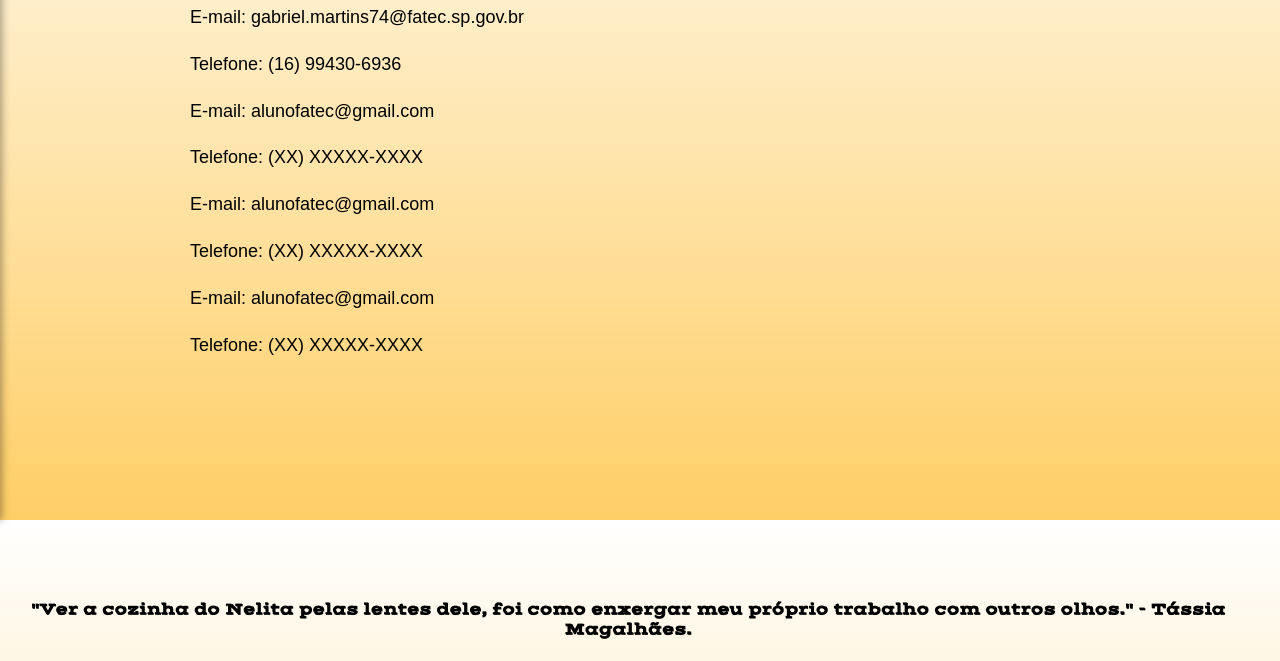
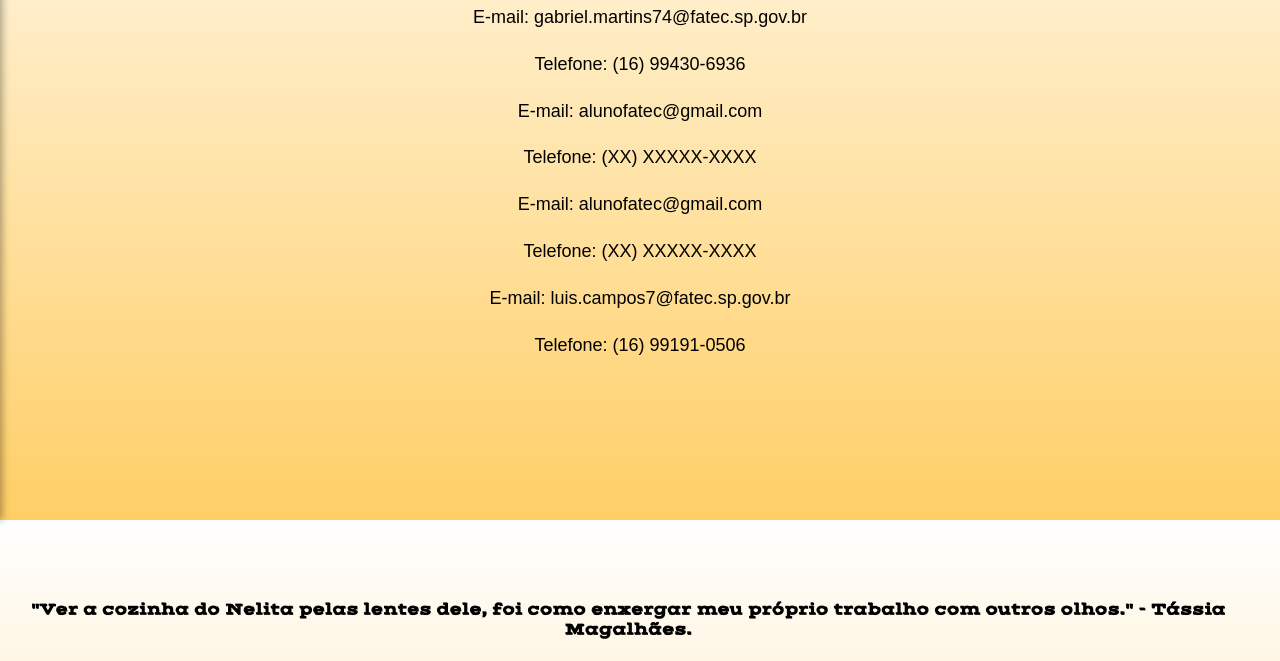
Before and after one commit to FatecFranca/DSM-P2-G07-2025-2, a website: page FRONTEND/View/Index/tela_8 - suporte.html in a window 1280 px wide. Shown: the part 280-941 px from the top of the page. Drawn offline with Linux system fonts and the light colour scheme; no server answers; sample sign-in values are in the browser's storage.

Commit message:
Updated support page styles for centered content and modified main class. Enhanced logout functionality in profile script to ensure local storage is cleared even if API logout fails, and improved redirection handling.

```diff
--- a/FRONTEND/View/Estilos/tela_8 - suporte.css
+++ b/FRONTEND/View/Estilos/tela_8 - suporte.css
@@ -1,5 +1,9 @@
 /* Estilos específicos para a página de suporte */
 /* Os estilos comuns estão no global.css */
+
+main.suporte-content {
+    text-align: center;
+}
 
 footer {
     margin-top: 15rem;
--- a/FRONTEND/View/Index/tela_8 - suporte.html
+++ b/FRONTEND/View/Index/tela_8 - suporte.html
@@ -49,7 +49,7 @@
     </nav>
 
     <!-- Conteúdo principal -->
-    <main class="text" role="main">
+    <main class="text suporte-content" role="main">
         <h2>Suporte</h2>
         <p>E-mail: gabriel.martins74@fatec.sp.gov.br</p>
         <p>Telefone: (16) 99430-6936</p>
@@ -60,8 +60,8 @@
         <p>E-mail: alunofatec@gmail.com</p>
         <p>Telefone: (XX) XXXXX-XXXX</p>
 
-        <p>E-mail: alunofatec@gmail.com</p>
-        <p>Telefone: (XX) XXXXX-XXXX</p>
+        <p>E-mail: luis.campos7@fatec.sp.gov.br</p>
+        <p>Telefone: (16) 99191-0506</p>
     </main>
 
     <!-- Scripts necessários -->
```
Also changed, not shown: FRONTEND/View/Script/tela_9 - perfil.js (+28 -9 lines).
